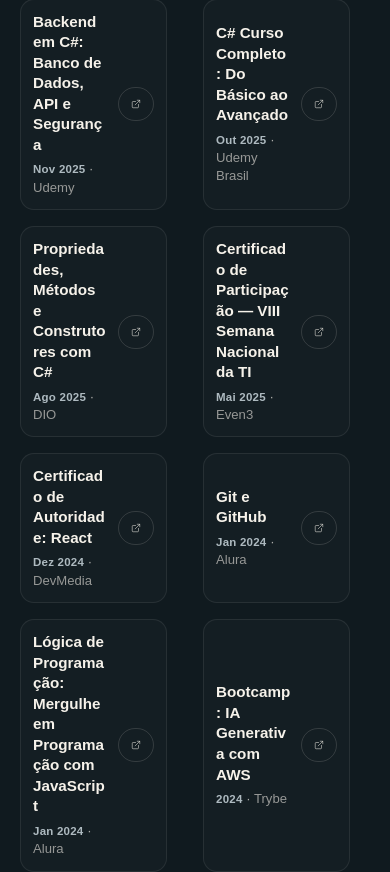
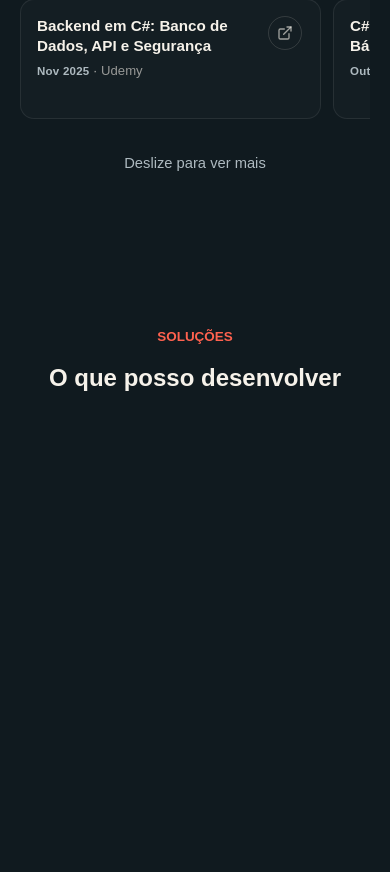
Before and after one commit to Gilnathan/gilnathan-portfolio, a Next.js app: page / in a window 390 px wide. Shown: the part 5498-6370 px from the top of the page. Built offline with nearby package versions, Linux system fonts and the light colour scheme.

Commit message:
Mobile: certifications carousel and compact solutions layout

```diff
--- a/app/AboutSection.tsx
+++ b/app/AboutSection.tsx
@@ -175,6 +175,7 @@
                 </motion.li>
               ))}
             </motion.ul>
+            <p className="carouselHint">Deslize para ver mais</p>
           </section>
         </div>
       </motion.section>
--- a/app/globals.css
+++ b/app/globals.css
@@ -1385,3 +1385,136 @@
   }
 
 }
+
+/* Mobile-specific adjustments: certifications carousel and compact solutions */
+@media (max-width: 767px) {
+  .certificationsGrid {
+    display: flex;
+    overflow-x: auto;
+    gap: 12px;
+    scroll-snap-type: x mandatory;
+    scroll-padding-inline: 20px;
+    padding-bottom: 8px;
+    -webkit-overflow-scrolling: touch;
+    scrollbar-width: none;
+    width: 100%;
+  }
+
+  .certificationsGrid::-webkit-scrollbar {
+    display: none;
+  }
+
+  .certificationCard {
+    flex: 0 0 86%;
+    min-width: 0;
+    scroll-snap-align: start;
+    min-height: 120px;
+    height: auto;
+    padding: 16px;
+    display: grid;
+    grid-template-columns: minmax(0, 1fr) 36px;
+    align-items: start;
+    gap: 12px;
+  }
+
+  .certificationTitle {
+    white-space: normal;
+    word-break: normal;
+    overflow-wrap: normal;
+    line-height: 1.3;
+  }
+
+  .certificationMeta {
+    display: flex;
+    flex-wrap: wrap;
+    gap: 4px;
+    margin-top: 8px;
+    font-size: 0.78rem;
+    color: rgba(246, 242, 234, 0.68);
+  }
+
+  .certificateLink {
+    width: 34px;
+    height: 34px;
+    display: inline-flex;
+    align-items: center;
+    justify-content: center;
+    flex-shrink: 0;
+    padding: 0;
+  }
+
+  .certificateLink svg {
+    width: 16px;
+    height: 16px;
+  }
+
+  .carouselHint {
+    display: block;
+    text-align: center;
+    color: var(--muted);
+    font-size: 0.92rem;
+    margin-top: 10px;
+  }
+
+  /* Compact solutions section on mobile */
+  .buildOptions {
+    padding-block: 56px;
+  }
+
+  .buildOptions .sectionKicker {
+    margin-bottom: 8px;
+  }
+
+  .buildOptions h2 {
+    margin-bottom: 12px;
+  }
+
+  .projectGrid {
+    display: grid;
+    gap: 10px;
+    grid-template-columns: repeat(2, minmax(0, 1fr));
+    margin-top: 12px;
+  }
+
+  .buildCard {
+    min-height: 120px;
+    padding: 14px;
+    border-radius: 10px;
+  }
+
+  .buildCard svg {
+    width: 20px;
+    height: 20px;
+    margin-bottom: 8px;
+  }
+
+  .buildCard h3 {
+    font-size: 1rem;
+    margin: 0 0 8px 0;
+  }
+
+  .buildCard p {
+    font-size: 0.82rem;
+    line-height: 1.45;
+    margin: 0;
+  }
+}
+
+@media (max-width: 379px) {
+  .certificationCard {
+    flex-basis: 90%;
+  }
+
+  .projectGrid {
+    grid-template-columns: 1fr;
+  }
+
+  .buildOptions {
+    padding-block: 48px;
+  }
+
+  .container,
+  .heroGrid {
+    width: min(100% - 32px, 1200px);
+  }
+}
```
